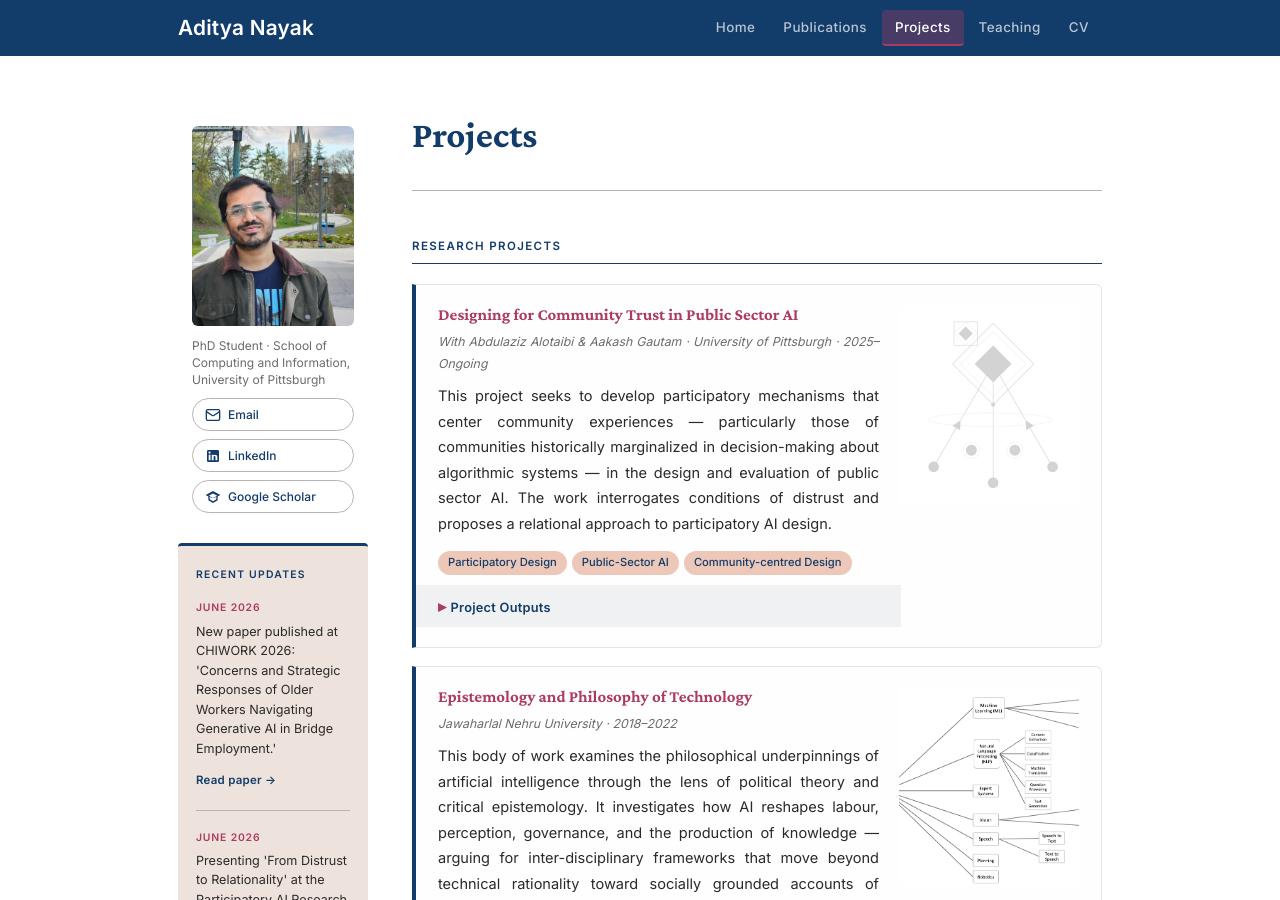
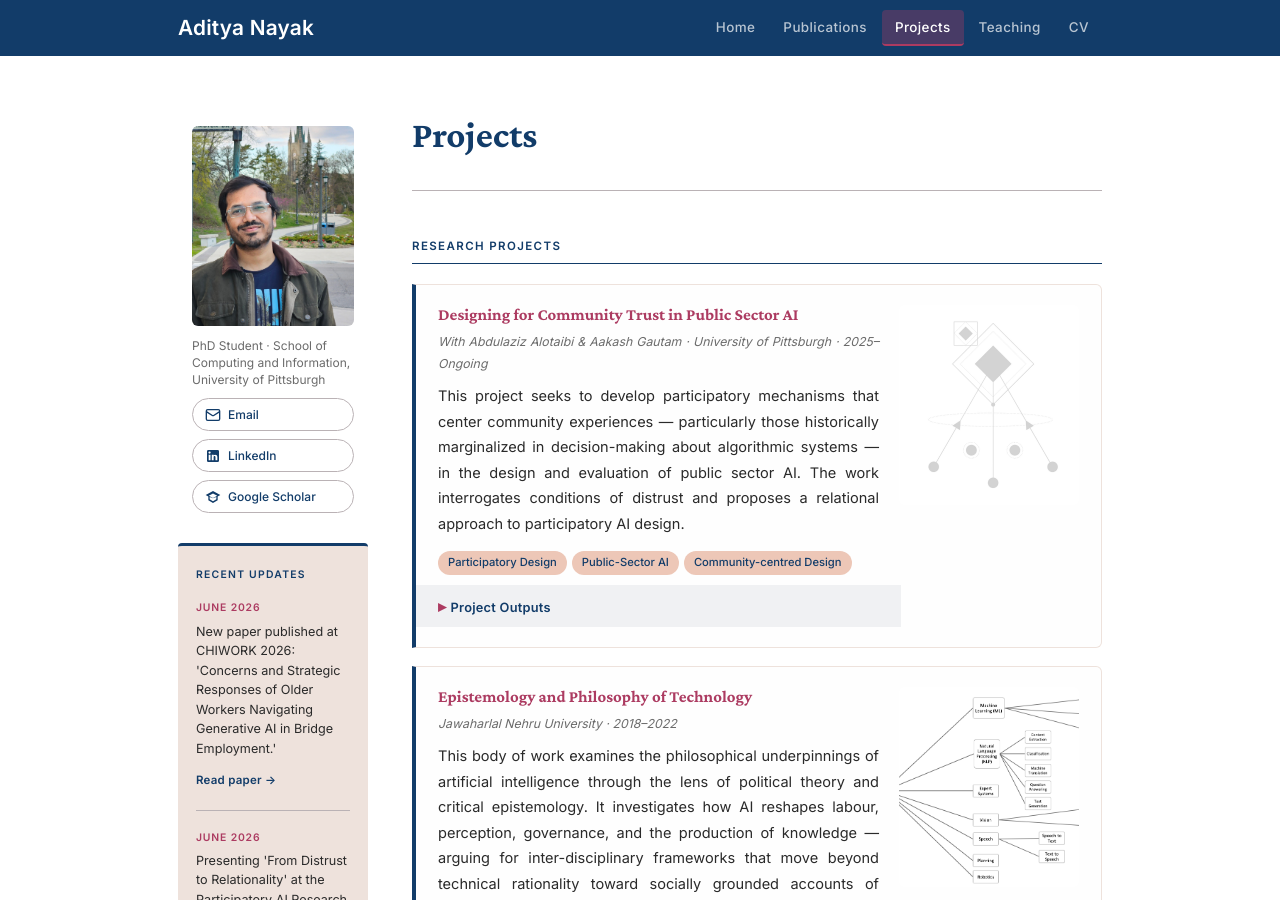
Before and after one commit to adityanayak-info/adityanayak-info.github.io, a Jekyll site: the page built from projects.md, in a window 1280 px wide and 900 px high. Built offline with Jekyll 4.4.1, drawn with Linux system fonts in a browser that asks for light colours.

Commit message:
Update projects.md

```diff
--- a/projects.md
+++ b/projects.md
@@ -25,7 +25,7 @@ permalink: /projects/
   <div class="project-card-body">
     <h3><a href="https://scholar.google.com/citations?user=2aDc8HAAAAAJ&hl=en" class="project-card-link" target="_blank" rel="noopener">Designing for Community Trust in Public Sector AI</a></h3>
     <p class="project-meta">With Abdulaziz Alotaibi & Aakash Gautam · University of Pittsburgh · 2025–Ongoing</p>
-    <p>This project seeks to develop participatory mechanisms that center community experiences — particularly those of communities historically marginalized in decision-making about algorithmic systems — in the design and evaluation of public sector AI. The work interrogates conditions of distrust and proposes a relational approach to participatory AI design.</p>
+    <p>This project seeks to develop participatory mechanisms that center community experiences — particularly those historically marginalized in decision-making about algorithmic systems — in the design and evaluation of public sector AI. The work interrogates conditions of distrust and proposes a relational approach to participatory AI design.</p>
     <span class="project-tag">Participatory Design</span><span class="project-tag">Public-Sector AI</span><span class="project-tag">Community-centred Design</span>
     <details class="project-outputs">
       <summary>Project Outputs</summary>
```
